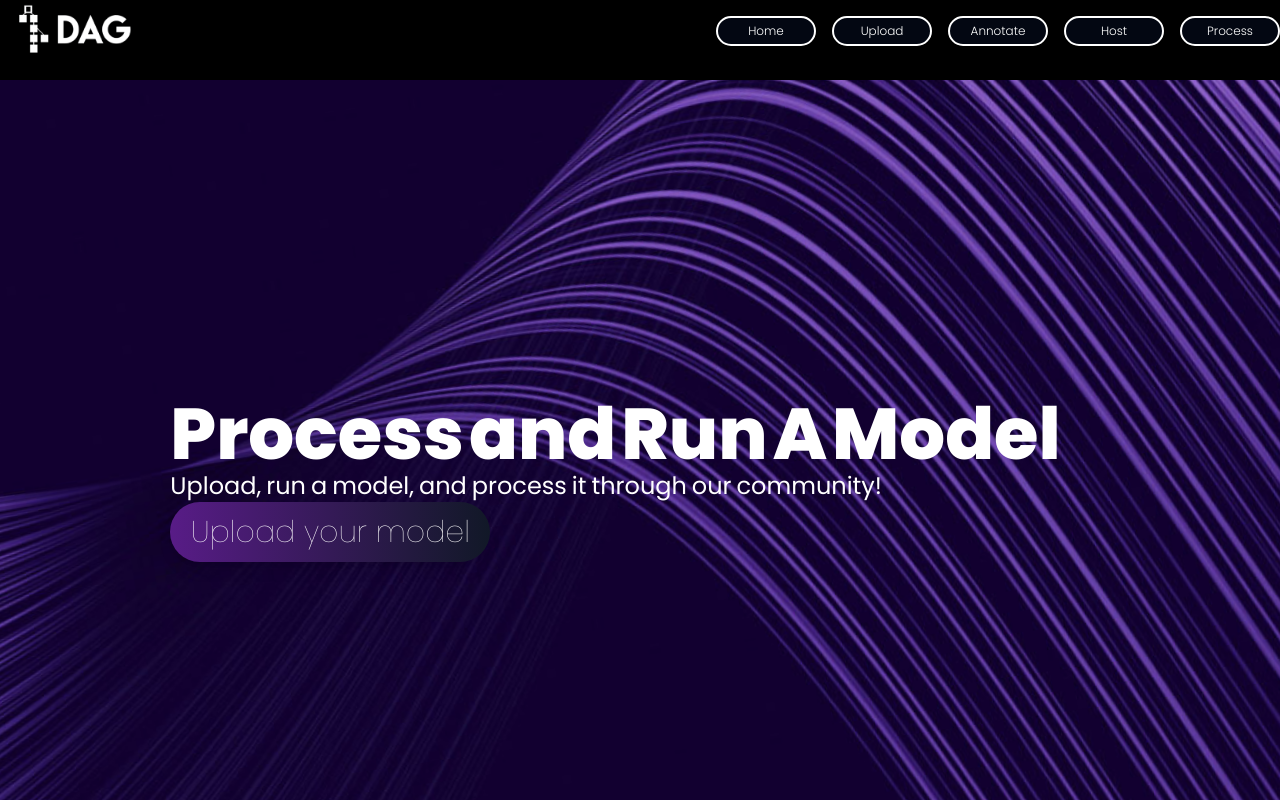
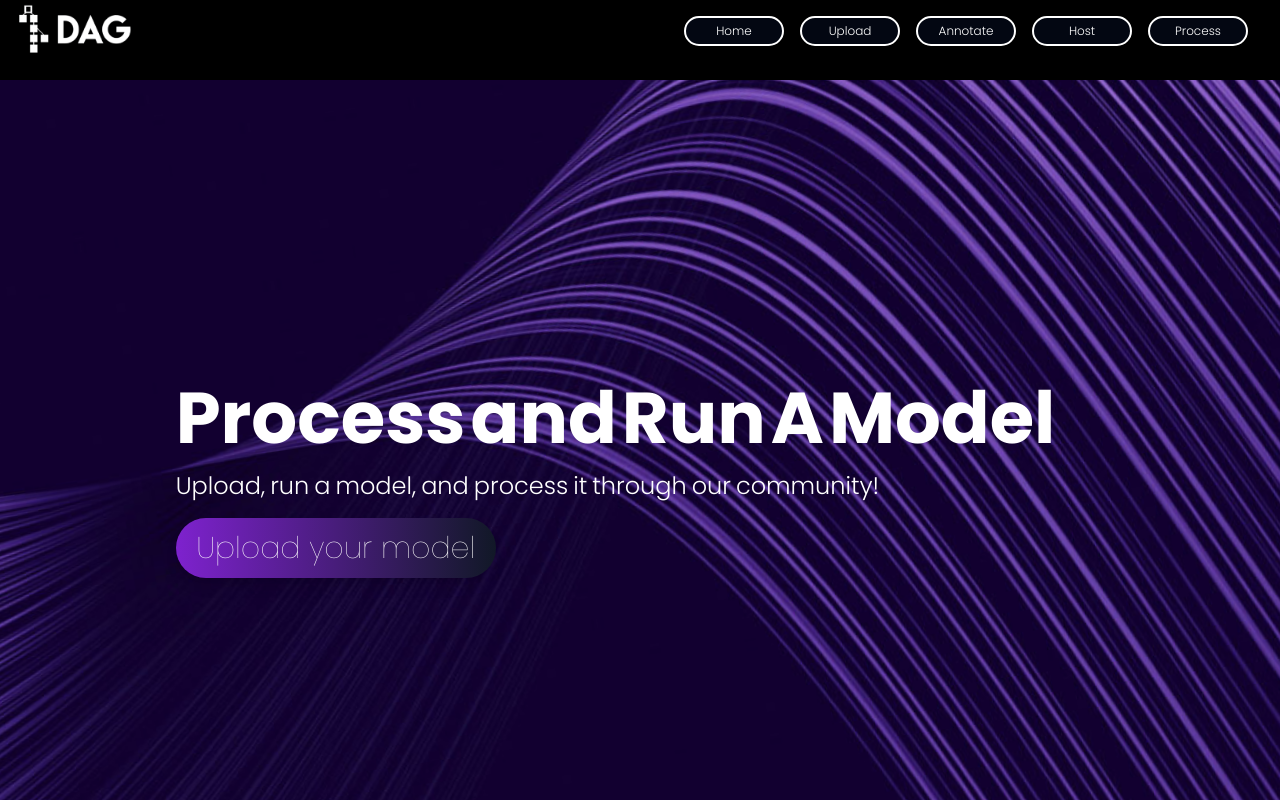
Before and after one commit to Bobliuuu/DAG, a Next.js app in the folder dag/: page /process in a window 1280 px wide. Shown: the top 800 px of the page. Built offline with nearby package versions, Linux system fonts and the light colour scheme.

Commit message:
Improve bolding and spacing on components

```diff
--- a/dag/src/components/Navbar.tsx
+++ b/dag/src/components/Navbar.tsx
@@ -7,7 +7,7 @@ import Link from "next/link";
 const Navbar: React.FC = () => {
   return (
     <motion.div
-      className="flex h-[10vh] flex-wrap overflow-hidden break-all bg-black"
+      className="flex h-[10vh] flex-wrap overflow-hidden break-all bg-black pr-8"
       // variants={}
       initial="hidden"
       animate="visible"
--- a/dag/src/pages/host.tsx
+++ b/dag/src/pages/host.tsx
@@ -19,7 +19,7 @@ export default function host() {
           <div className="pt-5">
           <AnimatedText
             sentence="Unused processing power? DAG can leverage it and help you earn cryptocurrency at the same time!"
-            styling="text-2xl"
+            styling="text-2xl font-light"
             horizontal={true}
           />
           </div>
@@ -37,9 +37,9 @@ export default function host() {
             horizontal={false}
           />
           <div className = "flex flex-row gap-10 pt-5">
-          <Image src={Windows} alt="Windows" width={100} height={80} />
-          <Image src={Linux} alt="Linux" width={100} height={80} />
-          <Image src={Apple} alt="Apple" width={100} height={80} />
+          <Image src={Windows} alt="Windows" width={100} height={50} />
+          <Image src={Linux} alt="Linux" width={100} height={50} />
+          <Image src={Apple} alt="Apple" width={100} height={50} />
           </div>
           </div>
 
--- a/dag/src/pages/process.tsx
+++ b/dag/src/pages/process.tsx
@@ -9,18 +9,18 @@ export default function process() {
   return (
     <>
       <div className="bg-process flex-col-2 flex h-[100vh] items-center justify-center gap-11 bg-black bg-cover bg-no-repeat text-white">
-        <div className="flex flex-col justify-center">
-          <h1 className="text-7xl font-extrabold">
+        <div className="flex flex-col justify-center gap-y-4">
+          <h1 className="text-7xl font-bold">
             <AnimatedText sentence="Process and Run A Model" styling="" horizontal={false} />
           </h1>
           <AnimatedText
             sentence="Upload, run a model, and process it through our community!"
-            styling="text-2xl"
+            styling="text-2xl font-light"
             horizontal={true}
           />
           <AnimatedButtons
             sentence="Upload your model"
-            styling="text-3xl text-center flex max-w-xs bg-gradient-to-r from-purple-900 to-gray-900 rounded-full shadow-lg"
+            styling="font-light text-3xl text-center flex max-w-xs bg-gradient-to-r from-purple-700 to-gray-900 rounded-full shadow-lg"
             link=""
           />
         </div>
```
